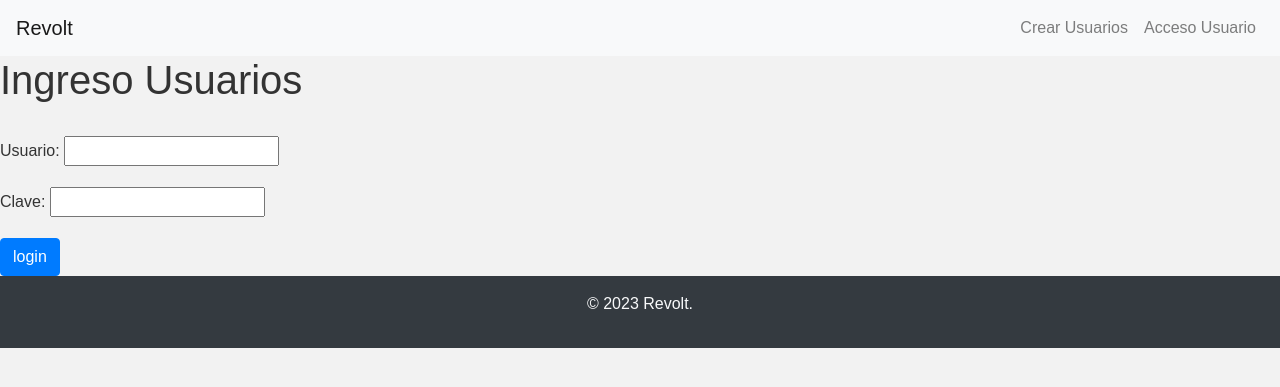
After one commit to maofuentes/bootcamp, a Django app: page /login_usuarios/ in a window 1280 px wide. The commit adds this page. Shown: the top 387 px of the page. Run offline with Django 4.2, Linux system fonts and the light colour scheme; some libraries are stand-ins or nearby versions.

Commit message:
Ejercicio 5

```diff
--- a/Modulo 6/ABP - Ejercicio Individual 3/revolt/productos/forms.py
+++ b/Modulo 6/ABP - Ejercicio Individual 3/revolt/productos/forms.py
@@ -1,11 +1,17 @@
 from django import forms
 from django.contrib.auth.forms import UserCreationForm
-from django.contrib.auth.models import User
+from django.contrib.auth.models import User, Group
 
 class CrearUsuario(UserCreationForm):
     email = forms.EmailField(label="Correo")
     password1 = forms.CharField(label="Contraseña", widget=forms.PasswordInput)
     password2 = forms.CharField(label="Confirmar Contraseña", widget=forms.PasswordInput)
+    group = forms.ModelChoiceField(queryset=Group.objects.all(), empty_label=None)
     class Meta:
         model = User
-        fields = ["email", "password1", "password2"]
+        fields = ["email", "password1", "password2", "group"]
+
+
+class Formulario_login(forms.Form):
+    usuario = forms.CharField(widget=forms.TextInput)
+    clave = forms.CharField(widget=forms.PasswordInput)
--- a/Modulo 6/ABP - Ejercicio Individual 3/revolt/productos/templates/base.html
+++ b/Modulo 6/ABP - Ejercicio Individual 3/revolt/productos/templates/base.html
@@ -46,7 +46,7 @@
                     <a class="nav-link" href="/crear_usuarios">Crear Usuarios</a>
                 </li>
                 <li class="nav-item">
-                    <a class="nav-link" href="/listar_usuarios">Listar Usuarios</a>
+                    <a class="nav-link" href="/login_usuarios">Acceso Usuario</a>
                 </li>
             </ul>
         </div>
--- a/Modulo 6/ABP - Ejercicio Individual 3/revolt/productos/templates/home.html
+++ b/Modulo 6/ABP - Ejercicio Individual 3/revolt/productos/templates/home.html
@@ -3,7 +3,7 @@
 {% block content %}
 <div class="jumbotron d-flex align-items-center justify-content-center">
     <div class="text-center">
-        <h1 class="display-4">Bienvenidos a REvolt</h1>
+        <h1 class="display-4">Bienvenido {{user}} a REvolt</h1>
         <p class="lead">por un futuro sostenible.</p>
     </div>
 </div>
--- /dev/null
+++ b/Modulo 6/ABP - Ejercicio Individual 3/revolt/productos/templates/login.html
@@ -0,0 +1,13 @@
+{% extends 'base.html' %}
+
+{% block content %}
+<body>
+<h1>Ingreso Usuarios</h1>
+<br>
+<form action="{% url 'login_usuarios' %}" method="post">
+  {% csrf_token %}
+  {{ form.as_p }}
+  <input type="submit" class="btn btn-primary" value="login" />
+</form>
+</body>
+{% endblock %}
--- a/Modulo 6/ABP - Ejercicio Individual 3/revolt/productos/views.py
+++ b/Modulo 6/ABP - Ejercicio Individual 3/revolt/productos/views.py
@@ -1,7 +1,9 @@
 from django.contrib import messages
+from django.http import HttpResponse
 from django.shortcuts import render, redirect
-from django.contrib.auth.models import User
-from .forms import CrearUsuario
+from django.contrib.auth.models import User, Group
+from django.contrib.auth import authenticate, login
+from .forms import CrearUsuario, Formulario_login
 
 def home(request):
     return render(request, 'home.html')
@@ -16,11 +18,31 @@ def crear_usuarios(request):
         if form.is_valid():
             user = form.save(commit=False)
             user.username = form.cleaned_data["email"]
+            selected_group = form.cleaned_data['group']
             user.save()
-            messages.success(request, f"Usuario {user.username} creado con exito")
-            return redirect("/home")
+            user.groups.add(selected_group)
+            return redirect("/login_usuarios")
     else:
         form = CrearUsuario()
-
         context = {"form": form}
         return render(request, 'registro.html', context)
+
+def login_usuarios(request):
+    if request.method=="POST":
+        form = Formulario_login(request.POST)
+        if form.is_valid():
+            usuario = form.cleaned_data["usuario"]
+            clave = form.cleaned_data["clave"]
+            loginuser = authenticate(request, username=usuario, password=clave )
+            if loginuser is not None:
+                if loginuser.is_active:
+                    login(request, loginuser)
+                    return redirect('/home')
+                else:
+                    return HttpResponse("Cuenta Deshabilitada")
+        else:
+            return HttpResponse("Login Incorrecto")
+
+    else:
+        form = Formulario_login()
+        return render(request, "login.html", {'form':form})
--- a/Modulo 6/ABP - Ejercicio Individual 3/revolt/revolt/settings.py
+++ b/Modulo 6/ABP - Ejercicio Individual 3/revolt/revolt/settings.py
@@ -122,3 +122,6 @@ STATIC_URL = 'static/'
 # https://docs.djangoproject.com/en/4.2/ref/settings/#default-auto-field
 
 DEFAULT_AUTO_FIELD = 'django.db.models.BigAutoField'
+
+SESSION_COOKIE_AGE = 60*5
+SESSION_SAVE_EVERY_REQUEST = True
--- a/Modulo 6/ABP - Ejercicio Individual 3/revolt/revolt/urls.py
+++ b/Modulo 6/ABP - Ejercicio Individual 3/revolt/revolt/urls.py
@@ -24,4 +24,5 @@ urlpatterns = [
     path("home/", views.home, name="home"),
     path("listar_usuarios/", views.listar_usuarios, name="listar_usuarios"),
     path("crear_usuarios/", views.crear_usuarios, name="crear_usuarios"),
+    path("login_usuarios/", views.login_usuarios, name="login_usuarios"),
 ]
```
Also changed, not shown: Modulo 6/ABP - Ejercicio Individual 3/revolt/db.sqlite3.
